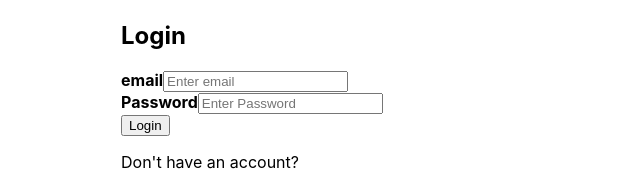
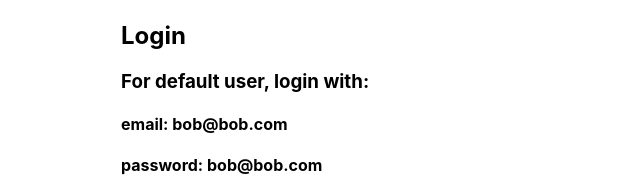
Before and after one commit to SeanLuo-FSWD/idsp-townsquare, a React (Create React App) app: page /login in a window 1280 px wide. Shown: the part 375-571 px from the top of the page, without its empty margins (219-859 px from the left). Built offline with nearby package versions, Linux system fonts and the light colour scheme.

Commit message:
ready for test

```diff
--- a/src/constants/api_url.ts
+++ b/src/constants/api_url.ts
@@ -1,6 +1,6 @@
 // const API_URL = "http://671cdc1794ca.ngrok.io/api";
-const API_URL = "http://localhost:8000/api";
+// const API_URL = "http://localhost:8000/api";
 // J's server ran locally
-// const API_URL = "http://idsp.link/api";
+const API_URL = "http://idsp.link/api";
 
 export default API_URL;
--- a/src/pages/login/Login.tsx
+++ b/src/pages/login/Login.tsx
@@ -67,6 +67,11 @@ function Login() {
       ></img>
       <h1 className="townSquareTitle">TownSquare</h1>
       <h2>Login</h2>
+
+      <h3>For default user, login with:</h3>
+      <h4>email: bob@bob.com</h4>
+      <h4>password: bob@bob.com</h4>
+
       {signUpStatus && <h2>Sign up success</h2>}
       {loginError && <Error message={loginError} />}
       {/* <h4>bob@bob.com</h4> */}
```
